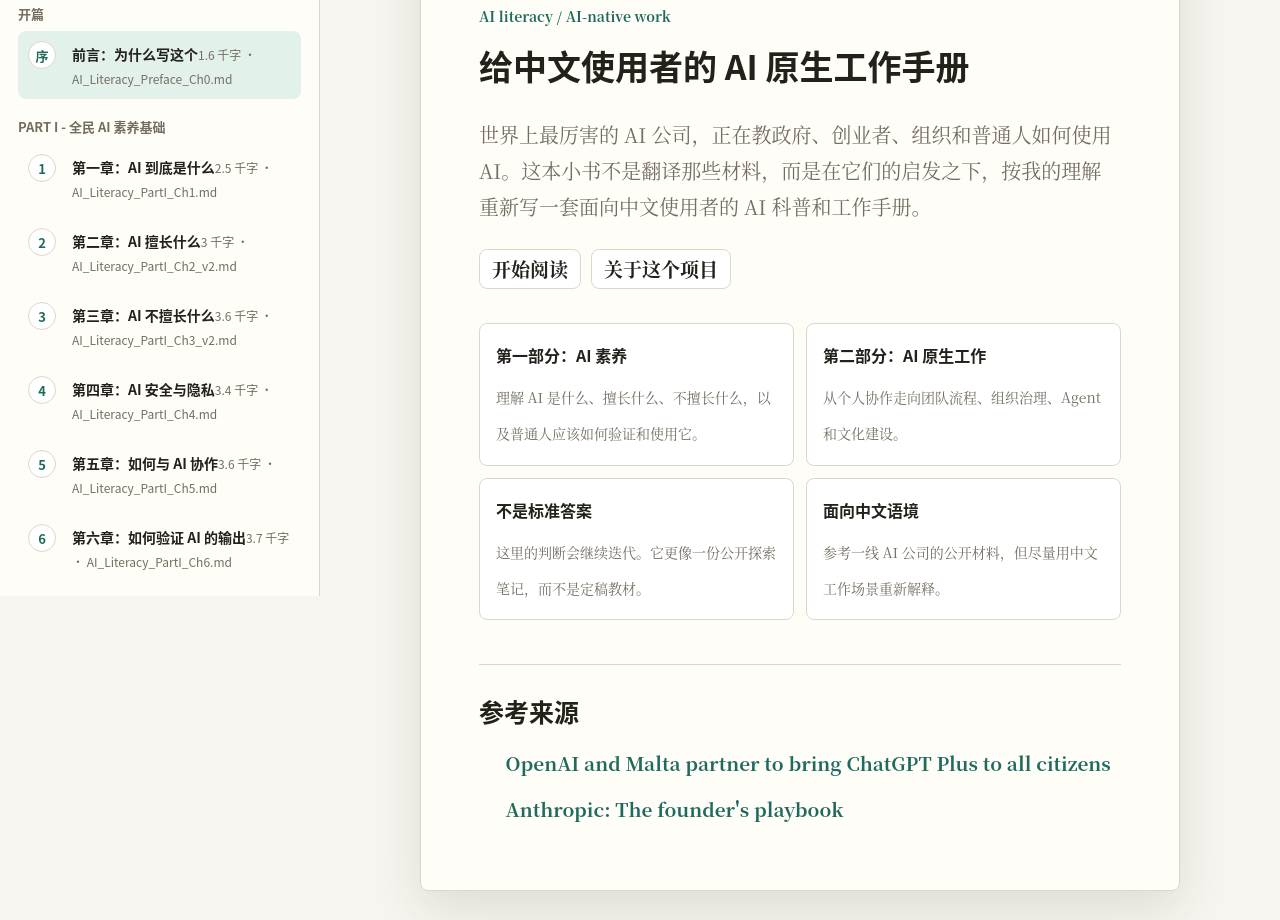
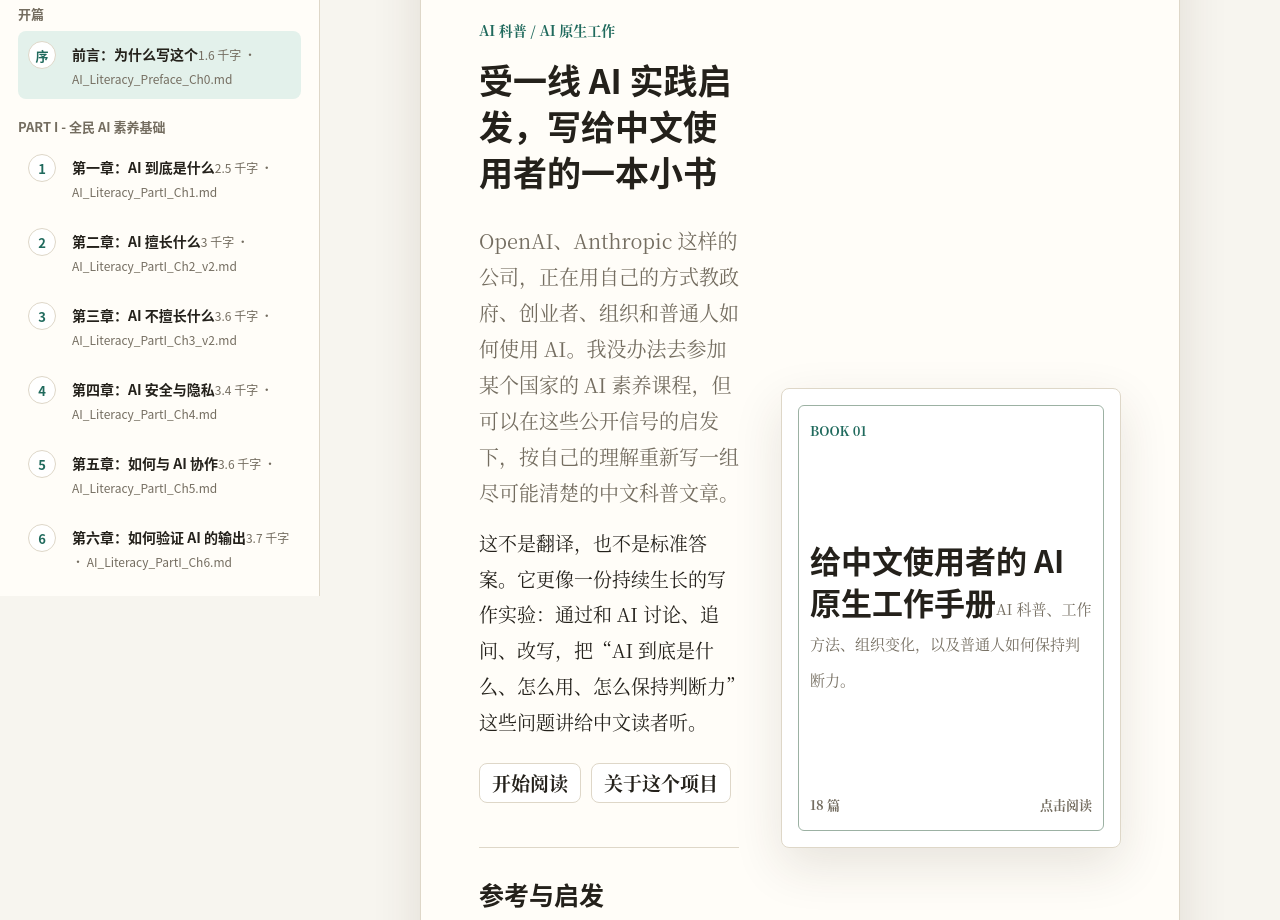
Before and after one commit to lancedot/Library-to-Allie-and-her-generation, a website: page index.html in a window 1280 px wide. Shown: the part 204-1124 px from the top of the page. Drawn offline with Linux system fonts and the light colour scheme.

Commit message:
Refine homepage with book cover entry

```diff
--- a/index.html
+++ b/index.html
@@ -423,6 +423,18 @@
       letter-spacing: 0;
     }
 
+    .home-layout {
+      display: grid;
+      grid-template-columns: minmax(0, 1fr) minmax(260px, 340px);
+      gap: 42px;
+      align-items: center;
+      min-height: min(620px, calc(100vh - 180px));
+    }
+
+    .home-copy {
+      min-width: 0;
+    }
+
     .home-lede {
       margin: 0 0 28px;
       color: var(--muted);
@@ -437,31 +449,71 @@
       margin: 24px 0 34px;
     }
 
-    .home-card-grid {
+    .book-cover {
+      position: relative;
       display: grid;
-      grid-template-columns: repeat(2, minmax(0, 1fr));
-      gap: 12px;
-      margin: 28px 0;
-    }
-
-    .home-card {
-      padding: 16px;
+      align-content: space-between;
+      min-height: 460px;
+      padding: 30px 28px;
       border: 1px solid var(--line);
       border-radius: 8px;
       background: var(--panel-strong);
-    }
-
-    .home-card strong {
-      display: block;
-      margin-bottom: 7px;
+      color: var(--text);
+      text-align: left;
+      cursor: pointer;
+      box-shadow: var(--shadow);
+      overflow: hidden;
+    }
+
+    .book-cover::before {
+      content: "";
+      position: absolute;
+      inset: 16px;
+      border: 1px solid color-mix(in srgb, var(--accent) 35%, var(--line));
+      border-radius: 6px;
+      pointer-events: none;
+    }
+
+    .book-cover:hover {
+      border-color: var(--accent);
+      transform: translateY(-2px);
+      transition: transform 160ms ease, border-color 160ms ease;
+    }
+
+    .cover-kicker {
+      position: relative;
+      color: var(--accent);
+      font-size: 13px;
+      font-weight: 800;
+      text-transform: uppercase;
+    }
+
+    .cover-title {
+      position: relative;
+      margin: 56px 0 18px;
       font-family: "Microsoft YaHei", "PingFang SC", "Noto Sans CJK SC", system-ui, sans-serif;
-      font-size: 16px;
-    }
-
-    .home-card span {
+      font-size: 31px;
+      line-height: 1.22;
+      font-weight: 900;
+      letter-spacing: 0;
+    }
+
+    .cover-subtitle {
+      position: relative;
       color: var(--muted);
-      font-size: 14px;
-      line-height: 1.55;
+      font-size: 15px;
+      line-height: 1.7;
+    }
+
+    .cover-footer {
+      position: relative;
+      display: flex;
+      justify-content: space-between;
+      gap: 12px;
+      align-items: end;
+      color: var(--muted);
+      font-size: 13px;
+      font-weight: 800;
     }
 
     .source-list {
@@ -710,8 +762,14 @@
         font-size: 18px;
       }
 
-      .home-card-grid {
+      .home-layout {
         grid-template-columns: 1fr;
+        min-height: 0;
+        gap: 26px;
+      }
+
+      .book-cover {
+        min-height: 360px;
       }
 
       .selection-popup {
@@ -897,24 +955,32 @@
       currentTitle.textContent = "首页";
       articleMeta.textContent = "一份面向中文使用者的 AI 素养与 AI 原生工作小书";
       content.innerHTML =
-        '<p class="home-kicker">AI literacy / AI-native work</p>' +
-        '<h1 class="home-title">' + escapeHtml(book.title || library.title || "给中文使用者的 AI 原生工作手册") + '</h1>' +
-        '<p class="home-lede">世界上最厉害的 AI 公司，正在教政府、创业者、组织和普通人如何使用 AI。这本小书不是翻译那些材料，而是在它们的启发之下，按我的理解重新写一套面向中文使用者的 AI 科普和工作手册。</p>' +
+        '<div class="home-layout">' +
+          '<div class="home-copy">' +
+            '<p class="home-kicker">AI 科普 / AI 原生工作</p>' +
+            '<h1 class="home-title">受一线 AI 实践启发，写给中文使用者的一本小书</h1>' +
+            '<p class="home-lede">OpenAI、Anthropic 这样的公司，正在用自己的方式教政府、创业者、组织和普通人如何使用 AI。我没办法去参加某个国家的 AI 素养课程，但可以在这些公开信号的启发下，按自己的理解重新写一组尽可能清楚的中文科普文章。</p>' +
+            '<p>这不是翻译，也不是标准答案。它更像一份持续生长的写作实验：通过和 AI 讨论、追问、改写，把“AI 到底是什么、怎么用、怎么保持判断力”这些问题讲给中文读者听。</p>' +
             '<div class="home-actions">' +
               '<button class="text-button" data-start-reading="true">开始阅读</button>' +
               '<button class="text-button" data-show-about="true">关于这个项目</button>' +
             '</div>' +
-        '<div class="home-card-grid">' +
-          '<div class="home-card"><strong>第一部分：AI 素养</strong><span>理解 AI 是什么、擅长什么、不擅长什么，以及普通人应该如何验证和使用它。</span></div>' +
-          '<div class="home-card"><strong>第二部分：AI 原生工作</strong><span>从个人协作走向团队流程、组织治理、Agent 和文化建设。</span></div>' +
-          '<div class="home-card"><strong>不是标准答案</strong><span>这里的判断会继续迭代。它更像一份公开探索笔记，而不是定稿教材。</span></div>' +
-          '<div class="home-card"><strong>面向中文语境</strong><span>参考一线 AI 公司的公开材料，但尽量用中文工作场景重新解释。</span></div>' +
-        '</div>' +
-        '<h2>参考来源</h2>' +
+            '<h2>参考与启发</h2>' +
             '<ul class="source-list">' +
               '<li><a href="https://openai.com/index/malta-chatgpt-plus-partnership/" target="_blank" rel="noreferrer">OpenAI and Malta partner to bring ChatGPT Plus to all citizens</a></li>' +
               '<li><a href="https://claude.com/blog/the-founders-playbook" target="_blank" rel="noreferrer">Anthropic: The founder&#39;s playbook</a></li>' +
-        '</ul>';
+              '<li><a href="https://www.socratopia.app/" target="_blank" rel="noreferrer">Socratopia: AI-powered Socratic learning</a></li>' +
+            '</ul>' +
+          '</div>' +
+          '<button class="book-cover" data-start-reading="true" type="button" aria-label="打开这本书">' +
+            '<span class="cover-kicker">Book 01</span>' +
+            '<span>' +
+              '<span class="cover-title">' + escapeHtml(book.title || library.title || "给中文使用者的 AI 原生工作手册") + '</span>' +
+              '<span class="cover-subtitle">AI 科普、工作方法、组织变化，以及普通人如何保持判断力。</span>' +
+            '</span>' +
+            '<span class="cover-footer"><span>' + (book.chapterCount || 0) + ' 篇</span><span>点击阅读</span></span>' +
+          '</button>' +
+        '</div>';
       renderToc();
       renderNotes();
       requestAnimationFrame(updateProgress);
```
Also changed, not shown: build-reader.mjs (+97 -31 lines). Lines whose indentation alone changed are shown as unchanged.
